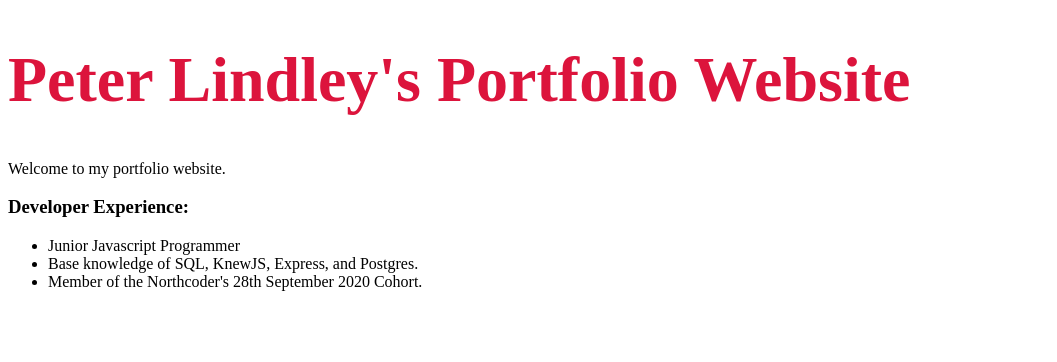
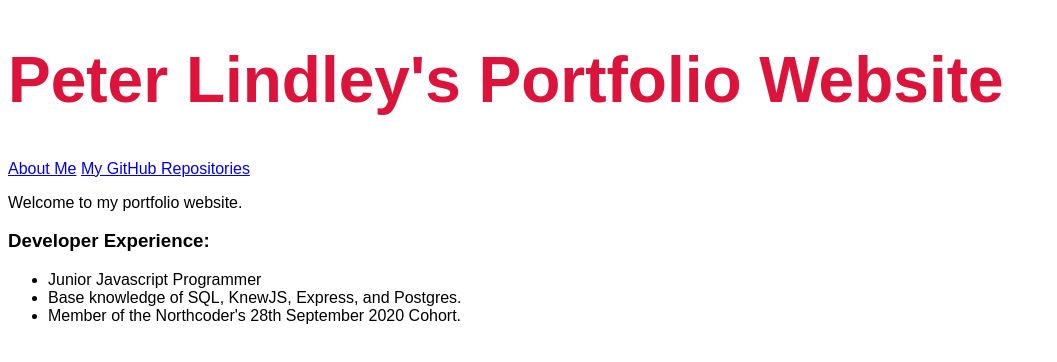
Before and after one commit to Yunadanta/portfolio-website, a plain HTML site: page index.html in a window 1280 px wide. Shown: the whole page, without its empty margins (0-1057 px from the left). Drawn offline with Linux system fonts and the light colour scheme.

Commit message:
Added directories and updated file paths in requiring files.

```diff
--- a/index.css
+++ /dev/null
@@ -1,4 +0,0 @@
-h1 {
-  font-size: 48pt;
-  color: crimson;
-}
--- a/index.html
+++ b/index.html
@@ -4,10 +4,16 @@
     <meta charset="UTF-8" />
     <meta name="viewport" content="width=device-width, initial-scale=1.0" />
     <title>Peter Lindley's Portfolio Website</title>
-    <link rel="stylesheet" href="index.css" />
+    <link rel="stylesheet" href="/resources/styles/index.css" />
   </head>
   <body>
-    <h1>Peter Lindley's Portfolio Website</h1>
+    <h1 class="title">Peter Lindley's Portfolio Website</h1>
+    <nav>
+      <a href="about_me.html">About Me</a>
+      <a href="https://github.com/Yunadanta?tab=repositories"
+        >My GitHub Repositories</a
+      >
+    </nav>
     <p>Welcome to my portfolio website.</p>
     <h3>Developer Experience:</h3>
     <ul>
--- /dev/null
+++ b/resources/styles/index.css
@@ -0,0 +1,8 @@
+body {
+  font-family: Arial, Helvetica, sans-serif;
+}
+
+.title {
+  font-size: 48pt;
+  color: crimson;
+}
```
Also changed, not shown: about_me.html (added, +23 -0 lines), resources/images/Bobbie.jpg (added).
